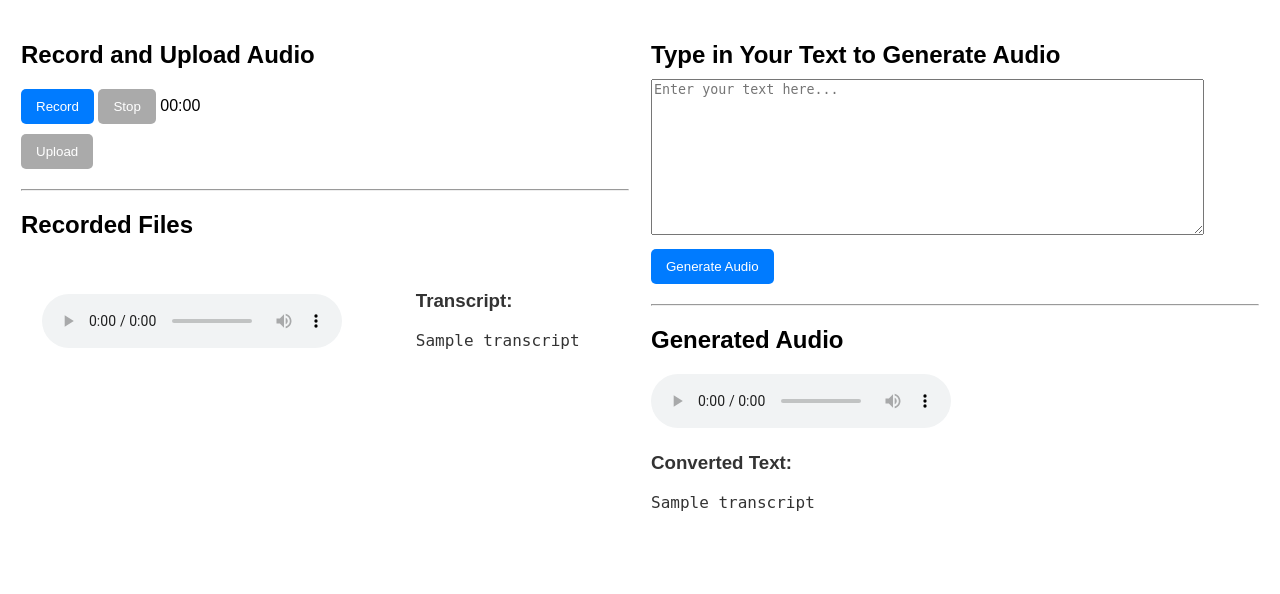
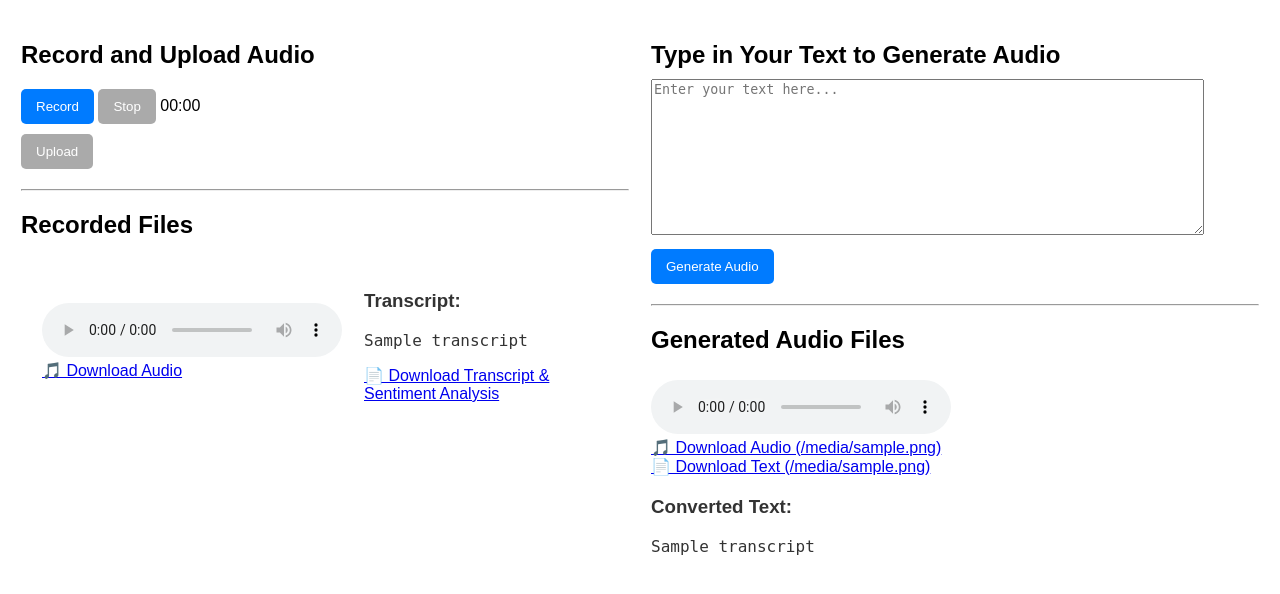
Before and after one commit to Vinay0045/audioandtext, a Flask app: template templates/index.html in a window 1280 px wide. Shown: the top 594 px of the page. Run offline with Flask 3, Linux system fonts and the light colour scheme; the template is opened without the code that fills it: most values are stand-ins (such as "Sample title", 1, 10 or a date in 2020).

Commit message:
sentiment analysis

```diff
--- a/main.py
+++ b/main.py
@@ -1,9 +1,7 @@
-
 from datetime import datetime
-
 from flask import Flask, render_template, request, redirect, url_for, send_file, send_from_directory
 from werkzeug.utils import secure_filename
-from google.cloud import speech, texttospeech
+from google.cloud import speech, texttospeech, language_v1
 import os
 from flask import flash
 
@@ -14,11 +12,15 @@ UPLOAD_FOLDER = 'uploads'
 ALLOWED_EXTENSIONS = {'wav','txt'}
 app.config['UPLOAD_FOLDER'] = UPLOAD_FOLDER
 
+tts_folder = 'tts_files'
+if not os.path.exists(tts_folder):
+    os.makedirs(tts_folder)
+app.config['TTS_FOLDER'] = tts_folder
+
 os.makedirs(UPLOAD_FOLDER, exist_ok=True)
 
 def allowed_file(filename):
-    return '.' in filename and \
-           filename.rsplit('.', 1)[1].lower() in ALLOWED_EXTENSIONS
+    return '.' in filename and filename.rsplit('.', 1)[1].lower() in ALLOWED_EXTENSIONS
 
 def get_files():
     audio_files = [f for f in os.listdir(app.config['UPLOAD_FOLDER']) if f.endswith('.wav')]
@@ -29,12 +31,35 @@ def get_files():
         if os.path.exists(text_path):
             with open(text_path, 'r') as f:
                 transcripts[audio_file] = f.read()
-    return audio_files,transcripts
+    return audio_files, transcripts
+def analyze_sentiment(text):
+    client = language_v1.LanguageServiceClient()
+    document = language_v1.Document(content=text, type_=language_v1.Document.Type.PLAIN_TEXT)
+    sentiment = client.analyze_sentiment(request={'document': document}).document_sentiment
+
+    # Convert Sentiment Score to Words
+    if sentiment.score > 0.25:
+        sentiment_label = "Positive"
+    elif sentiment.score < -0.25:
+        sentiment_label = "Negative"
+    else:
+        sentiment_label = "Neutral"
+
+    return f"Sentiment: {sentiment_label} "
+
+
+@app.route('/uploaded_audio/<filename>')
+def uploaded_audio(filename):
+    return send_from_directory(app.config['UPLOAD_FOLDER'], filename)
+def get_tts_files():
+    """Retrieves all generated TTS files from the TTS folder."""
+    return [f for f in os.listdir(app.config['TTS_FOLDER']) if f.endswith('.mp3')]
 
 @app.route('/', methods=['GET', 'POST'])
 def index():
     files, transcripts = get_files()
-    return render_template('index.html', files=files,transcripts=transcripts)
+    tts_files = get_tts_files()  # Fetch all stored TTS files
+    return render_template('index.html', files=files, transcripts=transcripts, tts_files=tts_files)
 
 @app.route('/upload', methods=['POST'])
 def upload_audio():
@@ -47,10 +72,8 @@ def upload_audio():
 
     def transcribe_audio(file_path):
         client = speech.SpeechClient()
-
         with open(file_path, 'rb') as audio_file:
             content = audio_file.read()
-
         audio = speech.RecognitionAudio(content=content)
         config = speech.RecognitionConfig(
             language_code="en-US",
@@ -58,14 +81,10 @@ def upload_audio():
             enable_word_confidence=True,
             enable_word_time_offsets=True,
         )
-
-        # Perform the transcription
         response = client.recognize(config=config, audio=audio)
-
         transcript = ''
         for result in response.results:
             transcript += result.alternatives[0].transcript + '\n'
-
         return transcript
 
     if file and allowed_file(file.filename):
@@ -73,67 +92,83 @@ def upload_audio():
         file_path = os.path.join(app.config['UPLOAD_FOLDER'], filename)
         file.save(file_path)
 
-        # Transcribe the audio file
         transcript = transcribe_audio(file_path)
+        sentiment_result = analyze_sentiment(transcript)
 
-        # Save the transcript as a .txt file
         transcript_filename = filename.replace('.wav', '.txt')
         transcript_path = os.path.join(app.config['UPLOAD_FOLDER'], transcript_filename)
         with open(transcript_path, 'w') as transcript_file:
-            transcript_file.write(transcript)
+            transcript_file.write(transcript + '\n\nSentiment Analysis:\n' + sentiment_result)
 
-        return render_template('index.html', transcript=transcript, audio_file_url=url_for('uploaded_file', filename=filename))
+        return render_template('index.html', transcript=transcript, sentiment=sentiment_result, audio_file_url=url_for('uploaded_audio', filename=filename))
 
     return redirect('/')
+
 
 
 @app.route('/upload/<filename>')
 def get_file(filename):
     return send_file(filename)
+@app.route('/serve_tts_file/<filename>')
+def serve_tts_file(filename):
+    return send_from_directory(app.config['TTS_FOLDER'], filename)
 
 @app.route('/upload_audio', methods=['POST'])
 def get_text():
     return redirect('/')
 
-tts_folder = 'path_tts_folder'
+
 if not os.path.exists(tts_folder):
     os.makedirs(tts_folder)
 app.config['TTS_FOLDER'] = tts_folder
 
 @app.route('/upload_text', methods=['POST'])
 def upload_text():
-    text = request.form['text']
-    print(text)
+    text = request.form['text'].strip()
+
+    if not text:
+        flash("No text provided. Please enter some text to convert.")
+        return redirect('/')
+
     client = texttospeech.TextToSpeechClient()
 
-    if text:
-        # Call Google Cloud Text-to-Speech API
-        synthesis_input = texttospeech.SynthesisInput(text=text)
-        voice = texttospeech.VoiceSelectionParams(
-            language_code="en-US",
-            ssml_gender=texttospeech.SsmlVoiceGender.NEUTRAL,
-        )
-        audio_config = texttospeech.AudioConfig(
-            audio_encoding=texttospeech.AudioEncoding.MP3,
-        )
+    synthesis_input = texttospeech.SynthesisInput(text=text)
+    voice = texttospeech.VoiceSelectionParams(
+        language_code="en-US",
+        ssml_gender=texttospeech.SsmlVoiceGender.NEUTRAL,
+    )
+    audio_config = texttospeech.AudioConfig(
+        audio_encoding=texttospeech.AudioEncoding.MP3,
+    )
 
-        response = client.synthesize_speech(
-            input=synthesis_input,
-            voice=voice,
-            audio_config=audio_config,
-        )
+    response = client.synthesize_speech(
+        input=synthesis_input,
+        voice=voice,
+        audio_config=audio_config,
+    )
 
-        output_filename = datetime.now().strftime("%Y%m%d-%I%M%S%p") + '.mp3'
-        output_path = os.path.join(app.config['TTS_FOLDER'], output_filename)
+    # Generate filenames
+    timestamp = datetime.now().strftime("%Y%m%d-%H%M%S")
+    audio_filename = f"{timestamp}.mp3"
+    text_filename = f"{timestamp}.txt"
 
-        with open(output_path, 'wb') as out:
-            out.write(response.audio_content)
+    audio_path = os.path.join(app.config['TTS_FOLDER'], audio_filename)
+    text_path = os.path.join(app.config['TTS_FOLDER'], text_filename)
 
-        # Pass the generated audio file's filename to the template
-        audio_file_url = url_for('uploaded_file', filename=output_filename)
+    # Save the audio file
+    with open(audio_path, 'wb') as out:
+        out.write(response.audio_content)
 
-        return render_template('index.html', audio_file_url=audio_file_url)  # Render the template with the audio file URL
-    return redirect('/')  # In case text is empty
+    # Save the text input as a .txt file
+    with open(text_path, 'w', encoding="utf-8") as text_file:
+        text_file.write(text)
+
+    flash("Text successfully converted to speech and saved!")
+
+    tts_files = get_tts_files()  # Fetch all stored TTS files
+    return render_template('index.html', tts_files=tts_files, transcript=text)
+
+
 
 @app.route('/script.js',methods=['GET'])
 def scripts_js():
--- a/requirements.txt
+++ b/requirements.txt
@@ -1,4 +1,5 @@
 Flask==3.0.3
 google-cloud-speech==2.27.0
 google-cloud-texttospeech==2.17.2
+google-cloud-language==2.13.3
 gunicorn==22.0.0
--- a/templates/index.html
+++ b/templates/index.html
@@ -72,25 +72,30 @@
                 <hr>
                 <h2>Recorded Files</h2>
                 <table>
-
                     {% for audio_file in files %}
-
                     <tr>
                         <td>
                             <audio controls>
                                 <source src="{{ url_for('uploaded_file_att', filename=audio_file) }}" type="audio/wav">
                                 Your browser does not support the audio element.
                             </audio>
+                            <br>
+                            <a href="{{ url_for('uploaded_file_att', filename=audio_file) }}" download>
+                                🎵 Download Audio
+                            </a>
                         </td>
+
                         <td>
                             <div class="transcript">
                                 <h3>Transcript:</h3>
                                 <pre>{{ transcripts[audio_file] }}</pre>
+                                <a href="{{ url_for('uploaded_audio', filename=audio_file.replace('.wav', '.txt')) }}" download>
+                                    📄 Download Transcript & Sentiment Analysis
+                                </a>
                             </div>
                         </td>
                     </tr>
                     {% endfor %}
-
                 </table>
             </td>
             <td style="width: 50%; vertical-align: top;">
@@ -101,13 +106,29 @@
                     <button type="submit">Generate Audio</button>
                 </form>
                 <hr>
-                {% if audio_file_url %}
-                    <h2>Generated Audio</h2>
+                {% if tts_files %}
+                    <h2>Generated Audio Files</h2>
+                    <ul>
+                        {% for tts_file in tts_files %}
+                        <li>
                             <audio controls>
-                        <source src="{{ audio_file_url }}" type="audio/mp3">
+                                <source src="{{ url_for('serve_tts_file', filename=tts_file) }}" type="audio/mpeg">
                                 Your browser does not support the audio element.
                             </audio>
+                            <br>
+                            <a href="{{ url_for('serve_tts_file', filename=tts_file) }}" download>
+                                🎵 Download Audio ({{ tts_file }})
+                            </a>
+                            <br>
+                            <a href="{{ url_for('serve_tts_file', filename=tts_file.replace('.mp3', '.txt')) }}" download>
+                                📄 Download Text ({{ tts_file.replace('.mp3', '.txt') }})
+                            </a>
+                        </li>
+                        {% endfor %}
+                    </ul>
                 {% endif %}
+
+
                 {% if transcript %}
                     <div class="transcript">
                         <h3>Converted Text:</h3>
```
Lines whose indentation alone changed are shown as unchanged.
